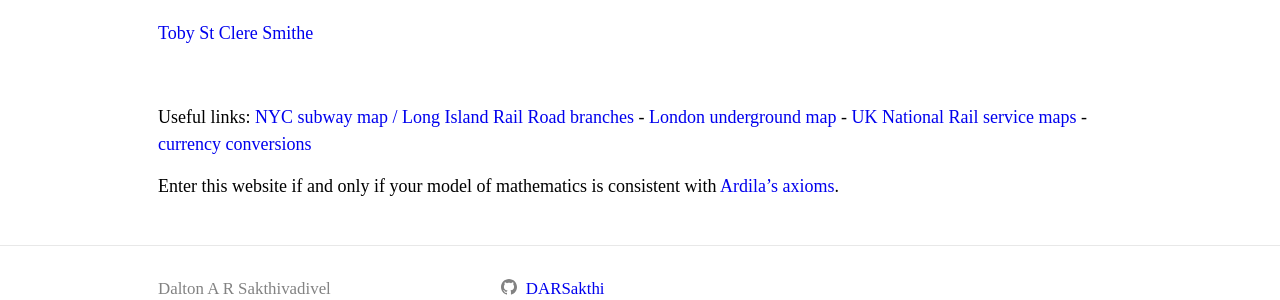
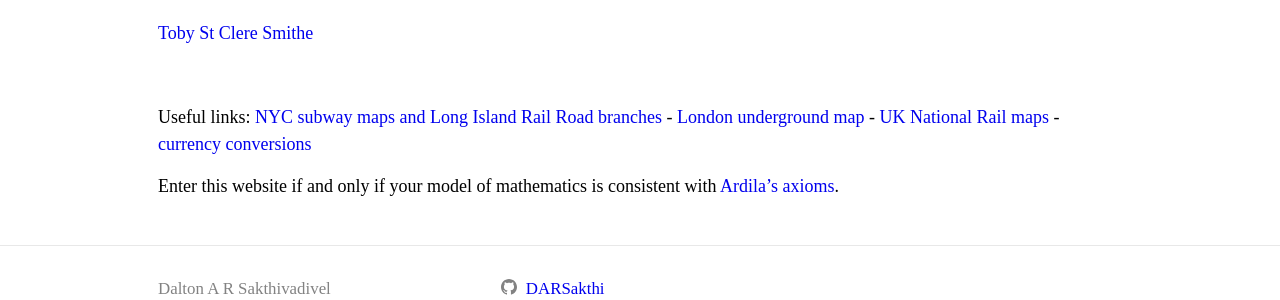
Before and after one commit to DARSakthi/DARSakthi.github.io, a Jekyll site: the page built from index.markdown, in a window 1280 px wide. Shown: the part 881-1181 px from the top of the page. Built offline with Jekyll 4.4.1, drawn with Linux system fonts in a browser that asks for light colours.

Commit message:
Update index.markdown

```diff
--- a/index.markdown
+++ b/index.markdown
@@ -37,6 +37,6 @@ _Postdoctoral members of the VERSES mathematics group_ (co-supervised with [K Fr
 
 &nbsp;
 
-Useful links: [NYC subway map / Long Island Rail Road branches](https://new.mta.info/maps) - [London underground map](https://tfl.gov.uk/maps/track/tube) - [UK National Rail service maps](https://www.nationalrail.co.uk/travel-information/maps-of-the-national-rail-network/) - [currency conversions](https://www.google.com/finance/quote/USD-GBP)
+Useful links: [NYC subway maps and Long Island Rail Road branches](https://new.mta.info/maps) - [London underground map](https://tfl.gov.uk/maps/track/tube) - [UK National Rail maps](https://www.nationalrail.co.uk/travel-information/maps-of-the-national-rail-network/) - [currency conversions](https://www.google.com/finance/quote/USD-GBP)
 
 Enter this website if and only if your model of mathematics is consistent with [Ardila's axioms](http://fardila.com).
```
